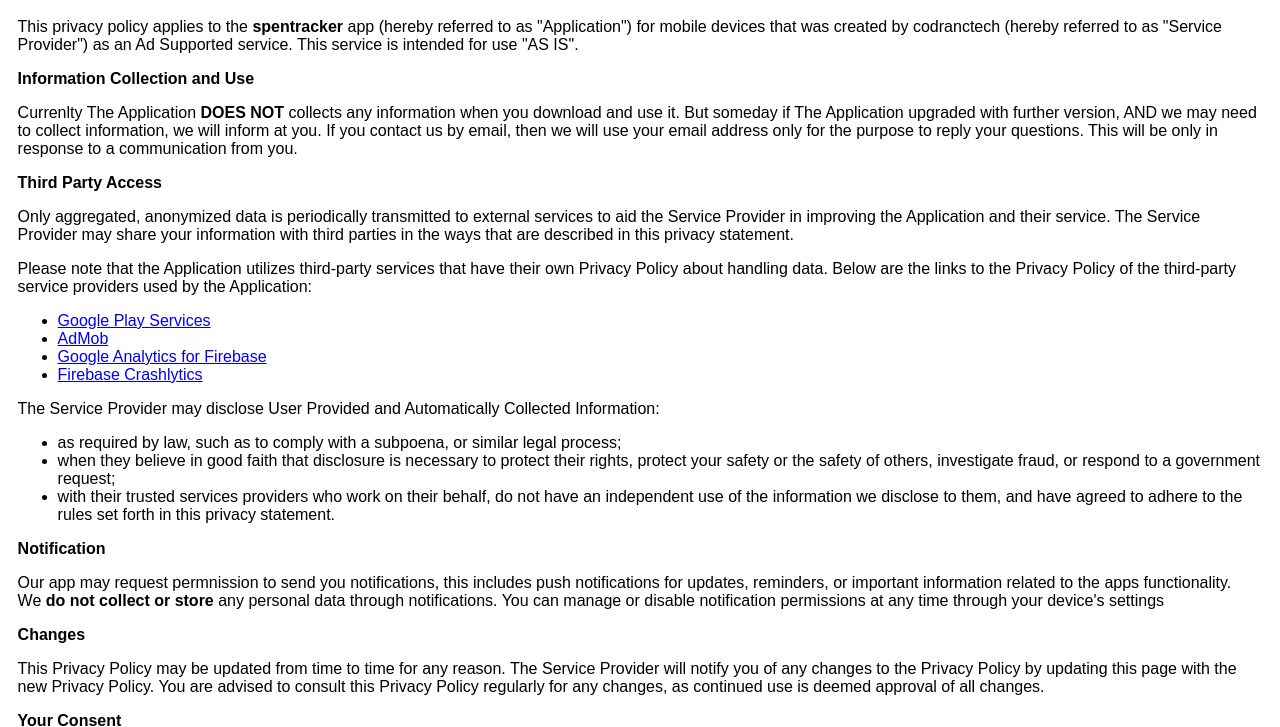
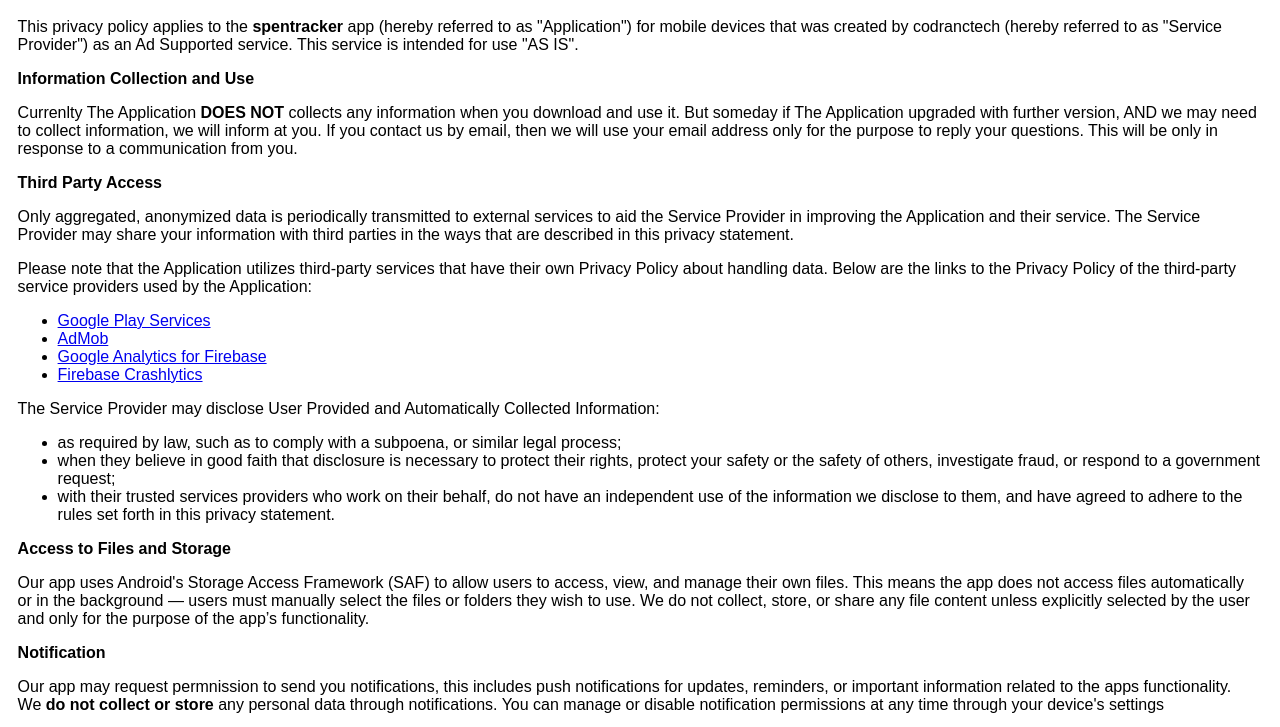
Before and after one commit to gumgum-w/spenotetutorial, a plain HTML site: page tos/index.html in a window 1280 px wide. Shown: the part 103-830 px from the top of the page. Drawn offline with Linux system fonts and the light colour scheme.

Commit message:
'new-update'

```diff
--- a/tos/index.html
+++ b/tos/index.html
@@ -54,6 +54,12 @@
     <!--<strong>Opt-Out Rights</strong>
     <p>You can stop all collection of information by the Application easily by uninstalling it. You may use the standard uninstall processes as may be available as part of your mobile device or via the mobile application marketplace or network.</p>-->
 
+    <strong>Access to Files and Storage</strong>
+    <p>
+        Our app uses Android's Storage Access Framework (SAF) to allow users to access, view, and manage their own files. This means the app does not access files automatically or in the background — users must manually select the files or folders they wish to use.
+        We do not collect, store, or share any file content unless explicitly selected by the user and only for the purpose of the app’s functionality.
+    </p>
+
     <strong>Notification</strong>
     <p>Our app may request permnission to send you notifications, this includes push notifications for updates, reminders, or important information related to the apps functionality.<br/>
         We <b>do not collect or store</b> any personal data through notifications. You can manage or disable notification permissions at any time through your device's settings</p>
```
